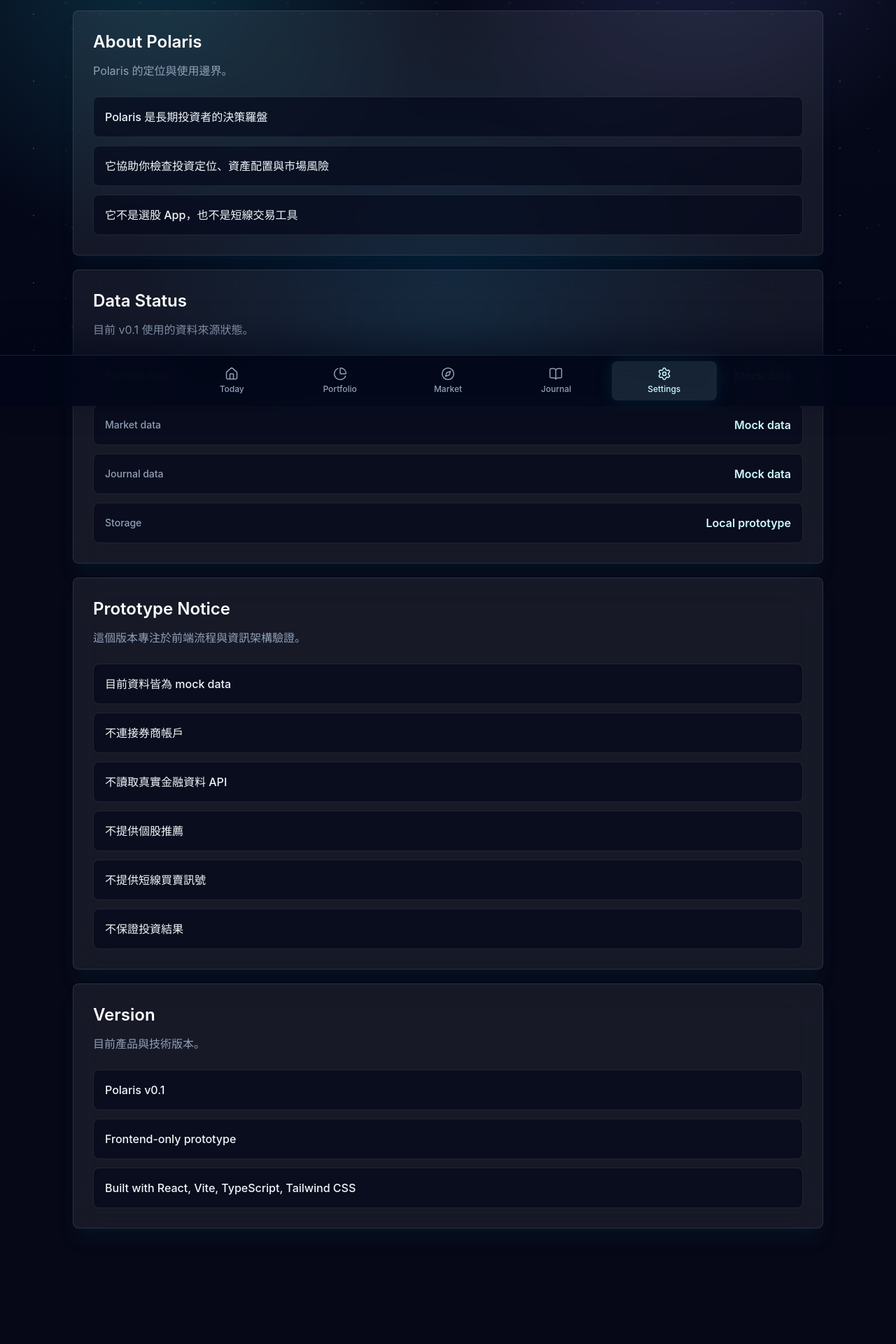
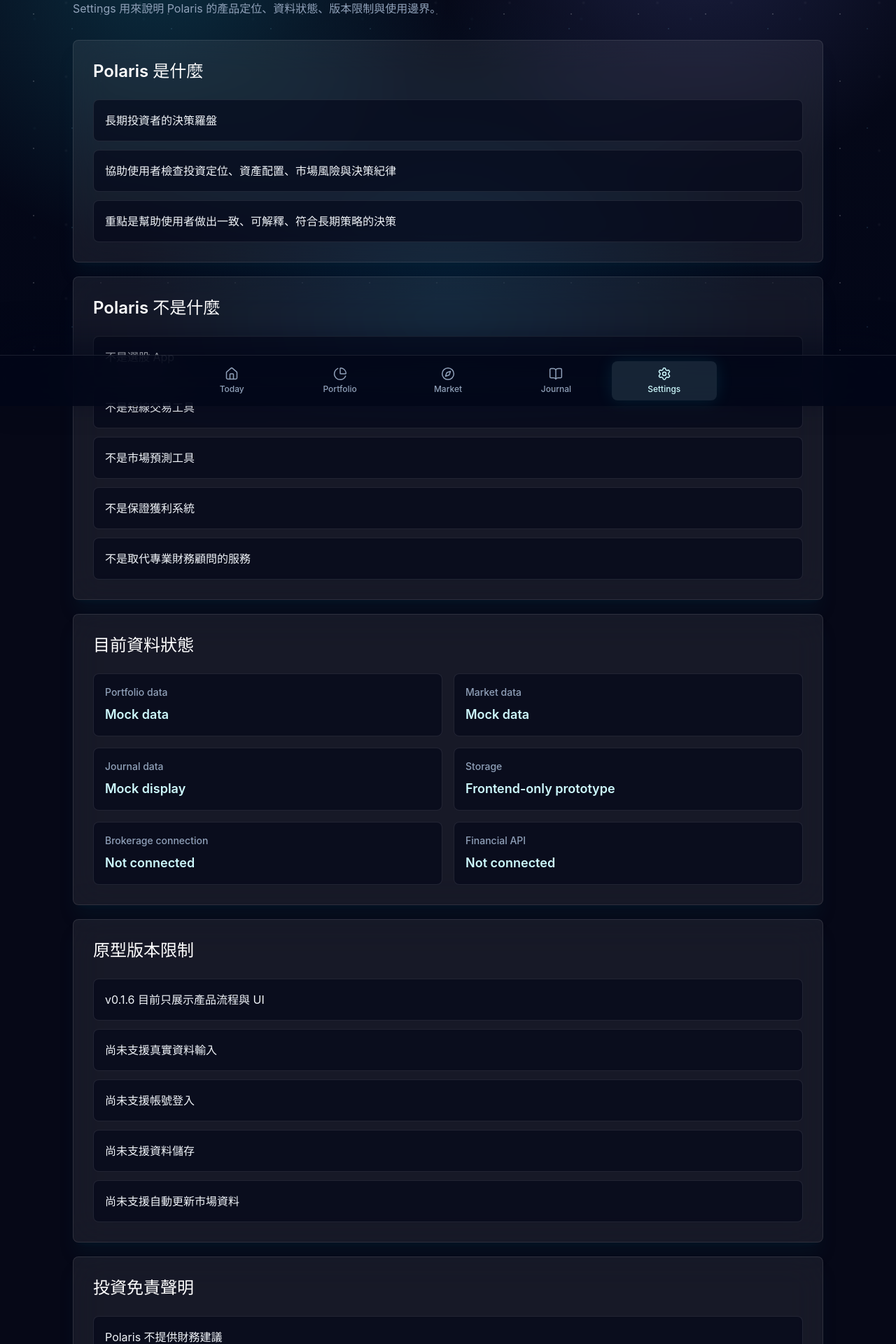
Before and after one commit to bulala-coder/polaris-mvp, a React (Vite) app: page /settings in a window 1280 px wide. Shown: the part 220-2140 px from the top of the page at 70% size. Before the commit the page ends 2119 px from the top, so only its background shows below. Built offline with nearby package versions, Linux system fonts and the light colour scheme.

Commit message:
Polish settings product boundaries

```diff
--- /dev/null
+++ b/src/components/settings/SettingsSectionCard.tsx
@@ -0,0 +1,25 @@
+type SettingsSectionCardProps = {
+  title: string
+  items: string[]
+}
+
+function SettingsSectionCard({ title, items }: SettingsSectionCardProps) {
+  return (
+    <section className="rounded-lg border border-white/10 bg-white/[0.07] p-6 shadow-xl shadow-cyan-950/20 backdrop-blur-xl sm:p-7">
+      <h2 className="text-2xl font-semibold text-white">{title}</h2>
+
+      <ul className="mt-6 grid gap-3">
+        {items.map((item) => (
+          <li
+            className="rounded-lg border border-white/10 bg-slate-950/60 p-4 text-base leading-relaxed text-slate-100"
+            key={item}
+          >
+            {item}
+          </li>
+        ))}
+      </ul>
+    </section>
+  )
+}
+
+export default SettingsSectionCard
--- /dev/null
+++ b/src/components/settings/SettingsStatusGrid.tsx
@@ -0,0 +1,38 @@
+type SettingsStatusItem = {
+  label: string
+  value: string
+  helperText?: string
+}
+
+type SettingsStatusGridProps = {
+  items: SettingsStatusItem[]
+}
+
+function SettingsStatusGrid({ items }: SettingsStatusGridProps) {
+  return (
+    <section className="rounded-lg border border-white/10 bg-white/[0.07] p-6 shadow-xl shadow-cyan-950/20 backdrop-blur-xl sm:p-7">
+      <h2 className="text-2xl font-semibold text-white">目前資料狀態</h2>
+
+      <div className="mt-6 grid gap-4 sm:grid-cols-2">
+        {items.map((item) => (
+          <article
+            className="rounded-lg border border-white/10 bg-slate-950/60 p-4"
+            key={item.label}
+          >
+            <p className="text-sm font-medium text-slate-400">{item.label}</p>
+            <p className="mt-2 text-lg font-semibold text-cyan-100">
+              {item.value}
+            </p>
+            {item.helperText ? (
+              <p className="mt-2 text-sm leading-relaxed text-slate-500">
+                {item.helperText}
+              </p>
+            ) : null}
+          </article>
+        ))}
+      </div>
+    </section>
+  )
+}
+
+export default SettingsStatusGrid
--- a/src/pages/SettingsPage.tsx
+++ b/src/pages/SettingsPage.tsx
@@ -1,48 +1,46 @@
 import AppShell from '../components/layout/AppShell'
 import PageContainer from '../components/layout/PageContainer'
 import SettingsInfoCard from '../components/settings/SettingsInfoCard'
+import SettingsSectionCard from '../components/settings/SettingsSectionCard'
+import SettingsStatusGrid from '../components/settings/SettingsStatusGrid'
 
-const settingsSections = [
-  {
-    title: 'About Polaris',
-    description: 'Polaris 的定位與使用邊界。',
-    items: [
-      'Polaris 是長期投資者的決策羅盤',
-      '它協助你檢查投資定位、資產配置與市場風險',
-      '它不是選股 App，也不是短線交易工具',
-    ],
-  },
-  {
-    title: 'Data Status',
-    description: '目前 v0.1 使用的資料來源狀態。',
-    items: [
-      { label: 'Portfolio data', value: 'Mock data' },
-      { label: 'Market data', value: 'Mock data' },
-      { label: 'Journal data', value: 'Mock data' },
-      { label: 'Storage', value: 'Local prototype' },
-    ],
-  },
-  {
-    title: 'Prototype Notice',
-    description: '這個版本專注於前端流程與資訊架構驗證。',
-    items: [
-      '目前資料皆為 mock data',
-      '不連接券商帳戶',
-      '不讀取真實金融資料 API',
-      '不提供個股推薦',
-      '不提供短線買賣訊號',
-      '不保證投資結果',
-    ],
-  },
-  {
-    title: 'Version',
-    description: '目前產品與技術版本。',
-    items: [
-      'Polaris v0.1',
-      'Frontend-only prototype',
-      'Built with React, Vite, TypeScript, Tailwind CSS',
-    ],
-  },
+const whatPolarisIs = [
+  '長期投資者的決策羅盤',
+  '協助使用者檢查投資定位、資產配置、市場風險與決策紀律',
+  '重點是幫助使用者做出一致、可解釋、符合長期策略的決策',
+]
+
+const whatPolarisIsNot = [
+  '不是選股 App',
+  '不是短線交易工具',
+  '不是市場預測工具',
+  '不是保證獲利系統',
+  '不是取代專業財務顧問的服務',
+]
+
+const dataStatusItems = [
+  { label: 'Portfolio data', value: 'Mock data' },
+  { label: 'Market data', value: 'Mock data' },
+  { label: 'Journal data', value: 'Mock display' },
+  { label: 'Storage', value: 'Frontend-only prototype' },
+  { label: 'Brokerage connection', value: 'Not connected' },
+  { label: 'Financial API', value: 'Not connected' },
+]
+
+const prototypeLimitItems = [
+  'v0.1.6 目前只展示產品流程與 UI',
+  '尚未支援真實資料輸入',
+  '尚未支援帳號登入',
+  '尚未支援資料儲存',
+  '尚未支援自動更新市場資料',
+]
+
+const disclaimerItems = [
+  'Polaris 不提供財務建議',
+  'Polaris 不提供個股推薦',
+  'Polaris 不提供短線買賣訊號',
+  'Polaris 不保證任何投資結果',
+  '任何投資決策都應由使用者自行判斷，必要時諮詢合格專業人士',
 ]
 
 function SettingsPage() {
@@ -59,17 +57,38 @@
           <p className="mt-5 text-xl leading-relaxed text-slate-300">
             管理 Polaris 的資料狀態與產品設定
           </p>
+          <p className="mt-4 text-base leading-relaxed text-slate-400">
+            Settings
+            用來說明 Polaris 的產品定位、資料狀態、版本限制與使用邊界。
+          </p>
         </div>
 
         <div className="grid gap-5">
-          {settingsSections.map((section) => (
-            <SettingsInfoCard
-              description={section.description}
-              items={section.items}
-              key={section.title}
-              title={section.title}
-            />
-          ))}
+          <SettingsSectionCard title="Polaris 是什麼" items={whatPolarisIs} />
+          <SettingsSectionCard
+            title="Polaris 不是什麼"
+            items={whatPolarisIsNot}
+          />
+          <SettingsStatusGrid items={dataStatusItems} />
+          <SettingsSectionCard
+            title="原型版本限制"
+            items={prototypeLimitItems}
+          />
+          <SettingsSectionCard
+            title="投資免責聲明"
+            items={disclaimerItems}
+          />
+          <SettingsInfoCard
+            description="目前產品與技術版本。"
+            items={[
+              'Polaris v0.1.6',
+              'Frontend-only prototype',
+              'React + Vite + TypeScript + Tailwind CSS',
+              'Deployment：Vercel',
+              'Repository：GitHub',
+            ]}
+            title="Version"
+          />
         </div>
       </PageContainer>
     </AppShell>
```
